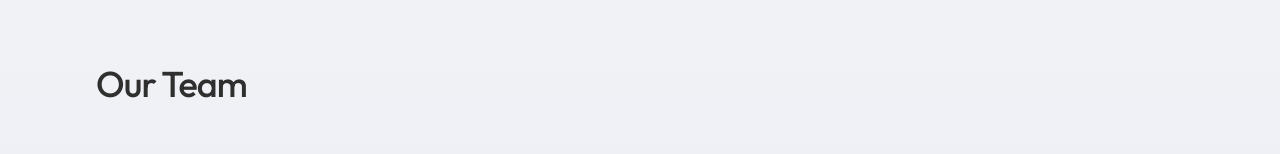
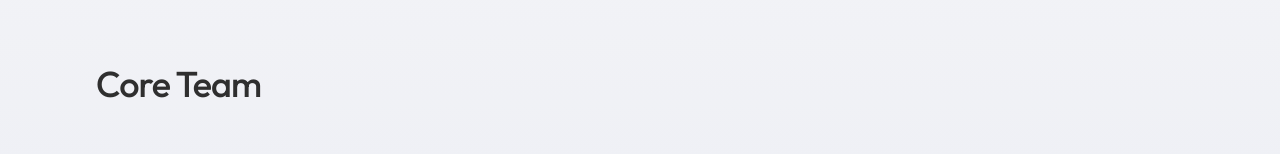
Before and after one commit to Double-Helix-Technologies/Double-Helix-Technologies.github.io, a Next.js app: page /team in a window 1280 px wide. Shown: the part 481-635 px from the top of the page. Built offline with nearby package versions, Linux system fonts and the light colour scheme.

Commit message:
Rename team section heading

```diff
--- a/app/team/page.tsx
+++ b/app/team/page.tsx
@@ -112,7 +112,7 @@ export default function TeamPage() {
               </ul>
             </div>
 
-            <h2 className="text-3xl md:text-4xl my-16">Our Team</h2>
+            <h2 className="text-3xl md:text-4xl my-16">Core Team</h2>
             <div className="grid grid-cols-1 sm:grid-cols-1 lg:grid-cols-4 gap-4">
               {leadershipTeam.map((person, index) => (
                 <TeamMemberCard key={`${person.name}-${index}`} person={person}/>
```
